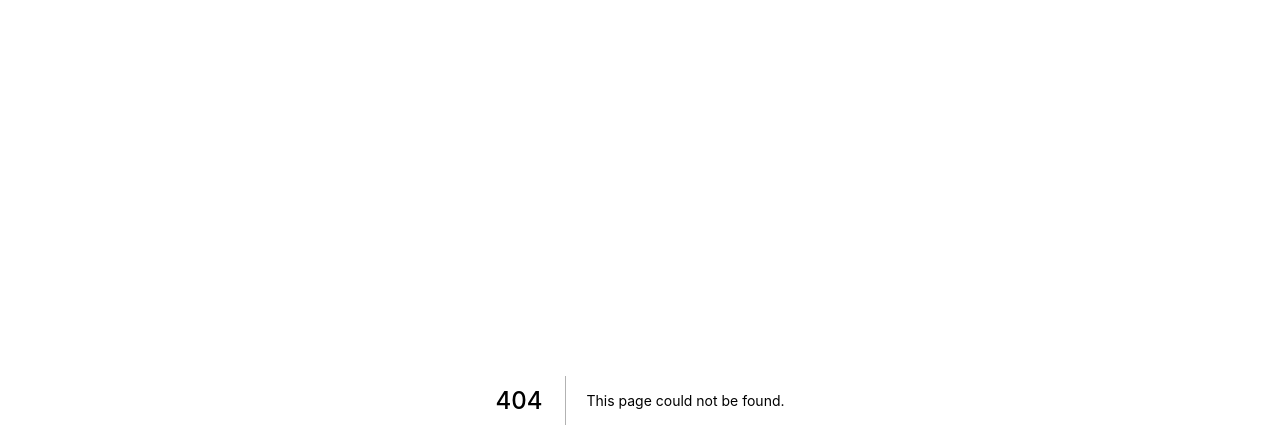
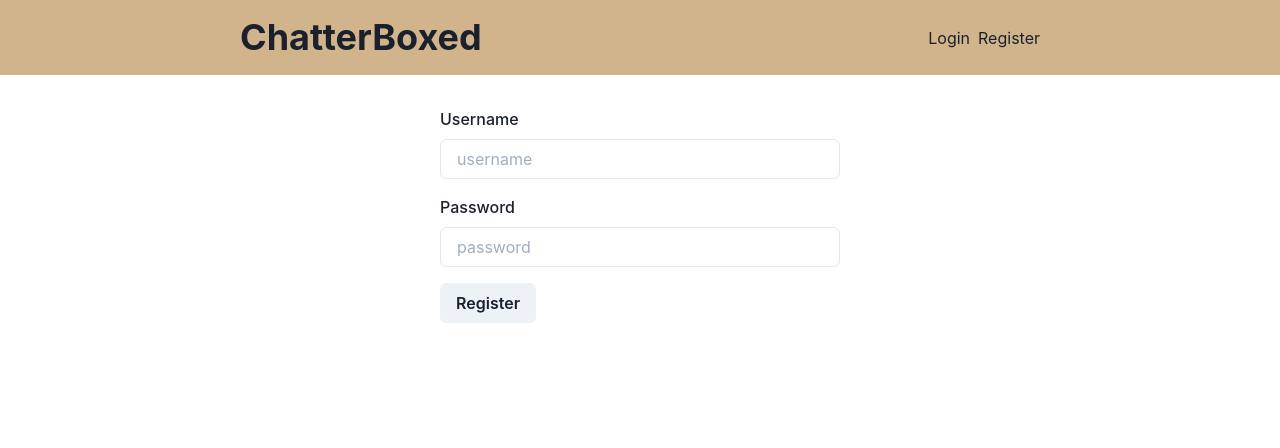
Before and after one commit to Shriever/ChatterBoxed, a Next.js app in the folder client/: page /register in a window 1280 px wide. Before the commit this address had no page. Shown: the top 448 px of the page. Built offline with nearby package versions, Linux system fonts and the light colour scheme.

Commit message:
added register page

```diff
--- a/client/components/NavBar.tsx
+++ b/client/components/NavBar.tsx
@@ -17,10 +17,10 @@ export const NavBar: React.FC<NavBarProps> = ({}) => {
     body = (
       <>
         <NextLink href='/login'>
-          <Link mr={2}>login</Link>
+          <Link mr={2}>Login</Link>
         </NextLink>
         <NextLink href='/register'>
-          <Link>register</Link>
+          <Link>Register</Link>
         </NextLink>
       </>
     );
@@ -30,7 +30,7 @@ export const NavBar: React.FC<NavBarProps> = ({}) => {
       <Flex align='center'>
         <Box mr={2}>Username</Box>
         <Button onClick={() => {}} variant='link'>
-          logout
+          Logout
         </Button>
       </Flex>
     );
--- /dev/null
+++ b/client/pages/register.tsx
@@ -0,0 +1,49 @@
+import React from "react";
+import { Formik, Form } from "formik";
+import { Box, Button } from "@chakra-ui/react";
+import { Wrapper } from "../components/Wrapper";
+import { InputField } from "../components/InputField";
+import { useRouter } from "next/router";
+import { Layout } from "../components/Layout";
+
+interface registerProps {}
+
+const Register: React.FC<registerProps> = ({}) => {
+  const router = useRouter();
+  return (
+    <Layout variant='small'>
+      <Formik
+        initialValues={{ username: "", password: "" }}
+        onSubmit={() => {}}
+      >
+        {({ isSubmitting }) => (
+          <Form>
+            <InputField
+              name='username'
+              placeholder='username'
+              label='Username'
+            />
+            <Box mt={4}>
+              <InputField
+                name='password'
+                placeholder='password'
+                label='Password'
+                type='password'
+              />
+            </Box>
+            <Button
+              mt={4}
+              type='submit'
+              isLoading={isSubmitting}
+              variantColor='teal'
+            >
+              Register
+            </Button>
+          </Form>
+        )}
+      </Formik>
+    </Layout>
+  );
+};
+
+export default Register;
```
